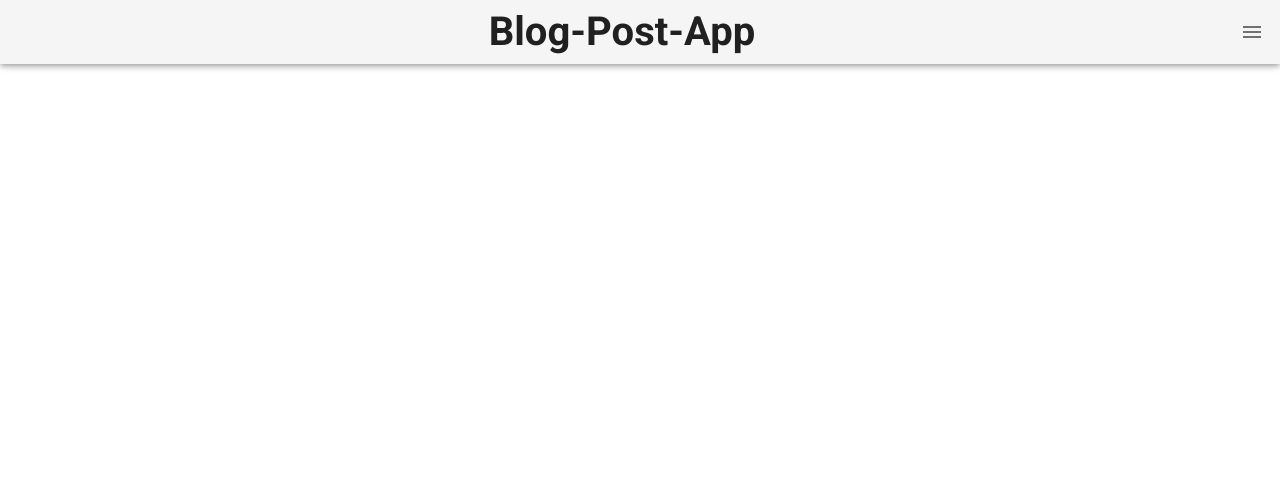
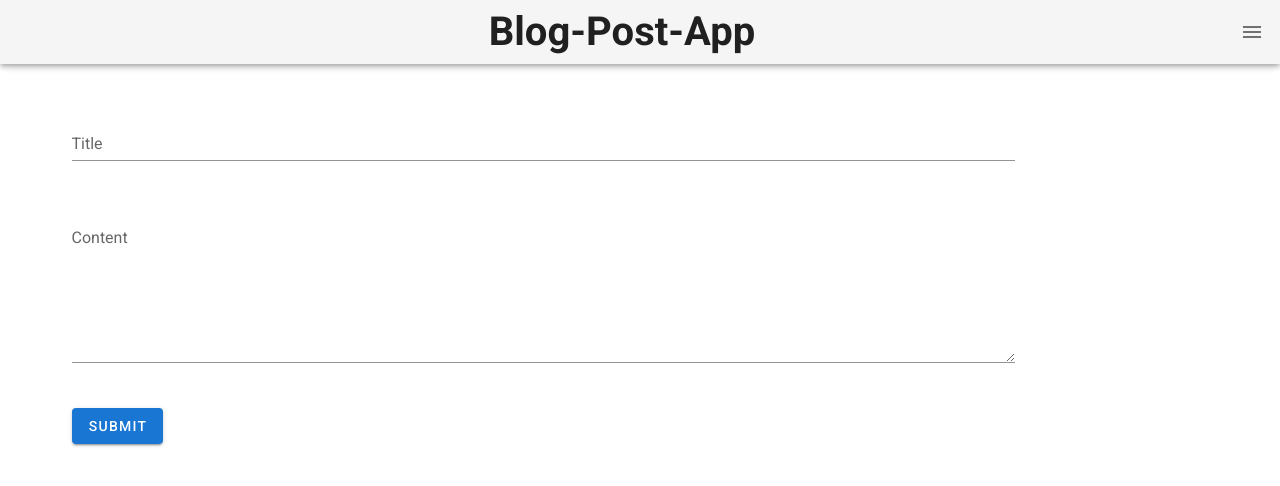
Before and after one commit to mitaniii/blog-post, a Nuxt app: page / in a window 1280 px wide. Shown: the top 486 px of the page. Built offline with nearby package versions, Linux system fonts and the light colour scheme.

Commit message:
フォームとリスト完成

```diff
--- /dev/null
+++ b/components/blog-form.vue
@@ -0,0 +1,50 @@
+<template>
+  <v-container>
+    <v-form @submit.prevent="addBlog">
+      <v-row>
+        <v-col cols="12" sm="10">
+          <v-text-field v-model="title" label="Title" />
+        </v-col>
+        <v-col cols="12" sm="10">
+          <v-textarea v-model="content" label="Content" />
+        </v-col>
+        <v-col cols="12" sm="10">
+          <v-btn type="submit" color="primary">
+            Submit
+          </v-btn>
+        </v-col>
+        <v-col cols="12">
+          {{ message }}
+        </v-col>
+      </v-row>
+    </v-form>
+  </v-container>
+</template>
+
+<script>
+export default {
+  name: 'BlogForm',
+  data () {
+    return {
+      title: '',
+      content: '',
+      message: ''
+    }
+  },
+  methods: {
+    addBlog () {
+      if (this.title && this.content) {
+        const blog = { title: this.title, content: this.content }
+        this.$emit('add', blog)
+        this.message = this.title + 'が追加されました。'
+        this.title = ''
+        this.content = ''
+      }
+    }
+  }
+}
+</script>
+
+<style>
+
+</style>
--- /dev/null
+++ b/components/blog-list.vue
@@ -0,0 +1,23 @@
+<template>
+  <v-container>
+    <v-list v-for="blog in blogs" :key="blog.title">
+      <v-card>
+        <v-subheader>{{ blog.title }}</v-subheader>
+        <v-list-item>{{ blog.content }}</v-list-item>
+      </v-card>
+    </v-list>
+  </v-container>
+</template>
+
+<script>
+export default {
+  name: 'BlogList',
+  props: {
+    blogs: { type: Array, default: null }
+  }
+}
+</script>
+
+<style>
+
+</style>
--- a/pages/index.vue
+++ b/pages/index.vue
@@ -9,6 +9,12 @@
       </v-toolbar-title>
       <v-app-bar-nav-icon @click.stop="drawer = !drawer" />
     </v-app-bar>
+    <v-main>
+      <v-container>
+        <Blog-List :blogs="blogs" />
+        <Blog-Form @add="addEvent" />
+      </v-container>
+    </v-main>
   </v-app>
 </template>
 
@@ -17,7 +23,13 @@ export default {
   name: 'IndexPage',
   data () {
     return {
-      drawer: false
+      drawer: false,
+      blogs: []
+    }
+  },
+  methods: {
+    addEvent (blog) {
+      this.blogs.push(blog)
     }
   }
 }
```
